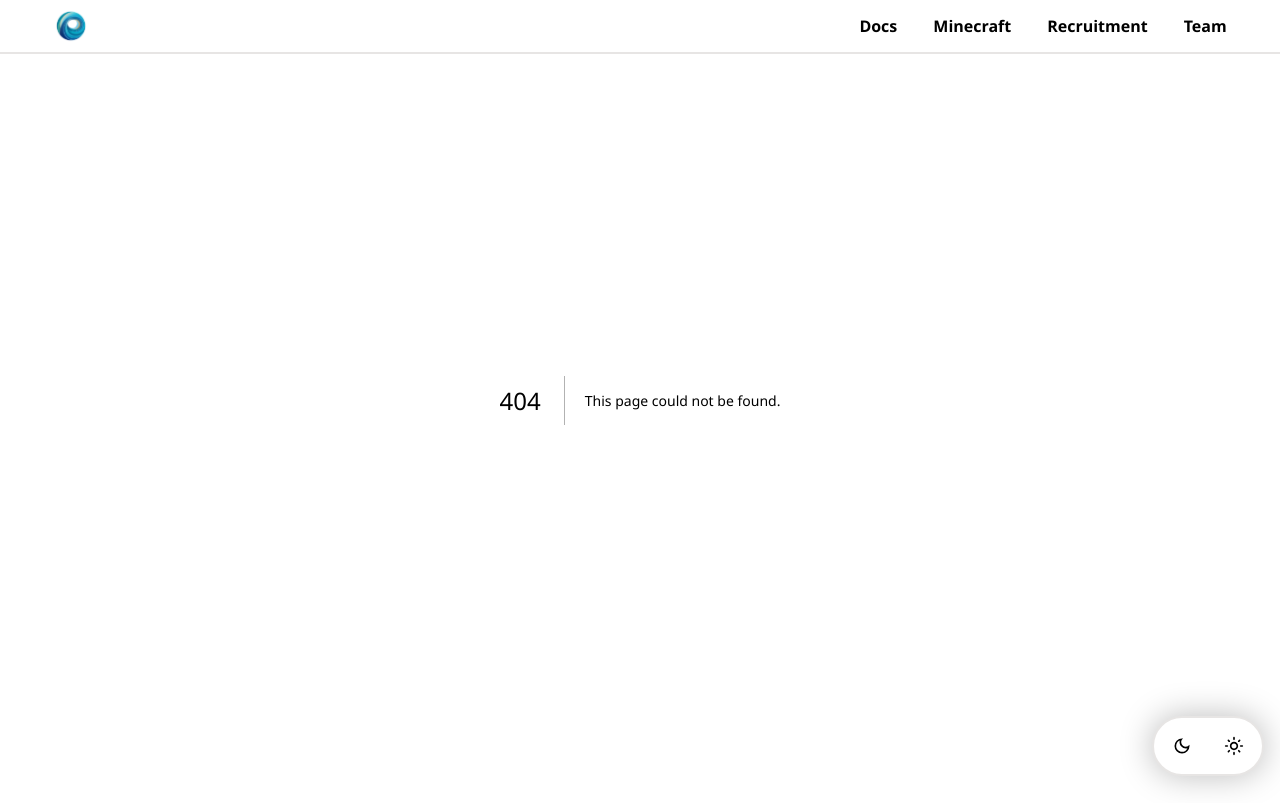
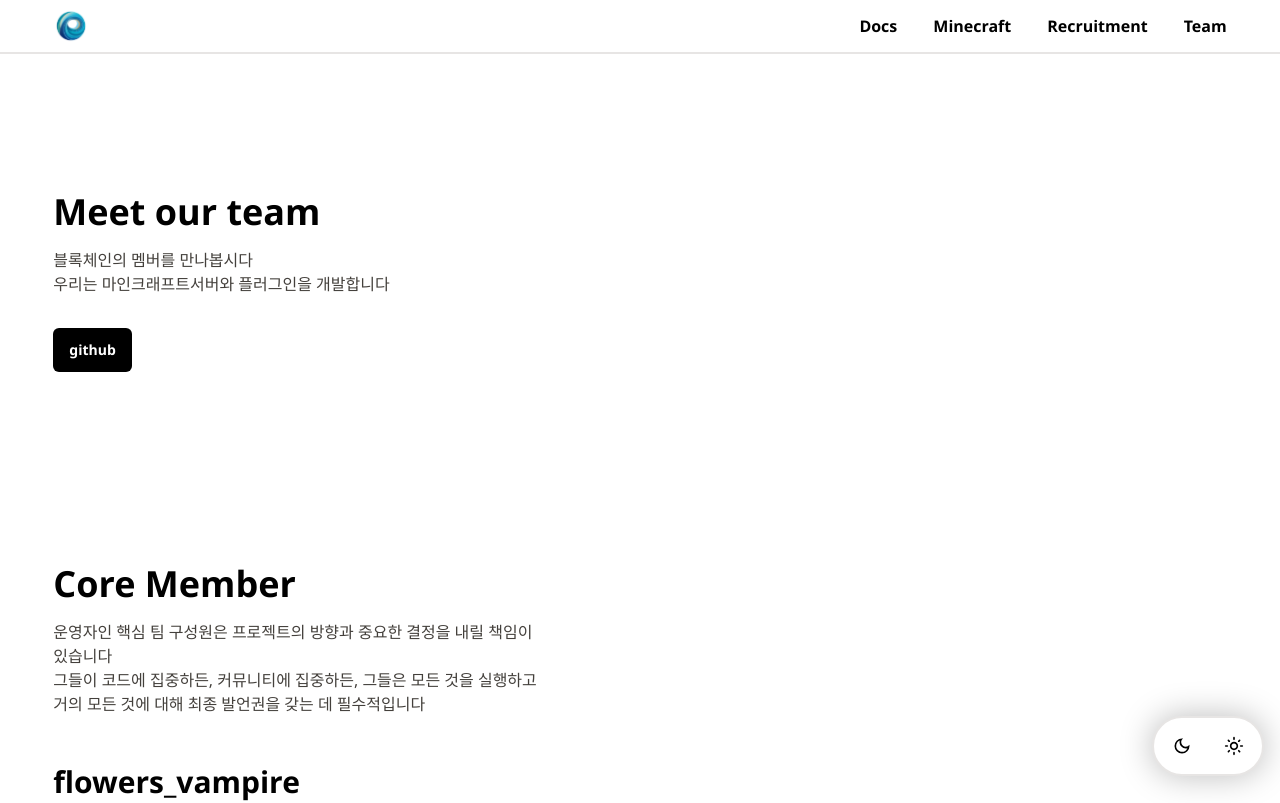
Before and after one commit to qwer71714/blockchain, a Next.js app: page /Pages/Docs/Team in a window 1280 px wide. Before the commit this address had no page. Shown: the top 803 px of the page. Built offline with nearby package versions, Linux system fonts and the light colour scheme.

Commit message:
움겨진건가?

```diff
--- a/app/globals.css
+++ b/app/globals.css
@@ -10,12 +10,6 @@
     font-family: "Segoe UI";
   }
 }
-<<<<<<< Updated upstream
-=======
-.center {
-    text-align: center;
-}
->>>>>>> Stashed changes
 
 .ips {
   width: 100%;
```
Also changed, not shown: app/Pages/Docs/Team/Modules/Integration.tsx (renamed from app/Pages/Team/Modules/Integration.tsx), app/Pages/Docs/Team/Modules/Introduction/Join.tsx (renamed from app/Pages/Team/Modules/Introduction/Join.tsx), app/Pages/Docs/Team/Modules/Introduction/Meet.tsx (renamed from app/Pages/Team/Modules/Introduction/Meet.tsx), app/Pages/Docs/Team/Modules/Introduction/Member.tsx (renamed from app/Pages/Team/Modules/Introduction/Member.tsx), app/Pages/Docs/Team/page.tsx (renamed from app/Pages/Team/page.tsx).
